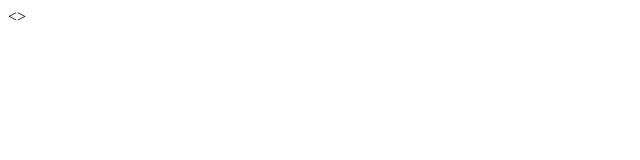
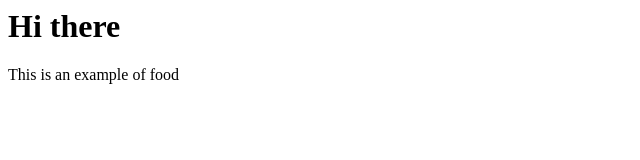
Before and after one commit to Super-Fusiom/CSC2-Sandbox-mode, a plain HTML site: page Website/index.html in a window 1280 px wide. Shown: the whole page, without its empty margins (0-640 px from the left). Drawn offline with Linux system fonts and the light colour scheme.

Commit message:
updated the website

```diff
--- a/Website/index.html
+++ b/Website/index.html
@@ -3,5 +3,7 @@
         <title>Website example</title>
     </head>
     <body>
-        <>
+        <h1>Hi there</h1>
+        <p>This is an example of food</p>
     </body>
+</html>
```
